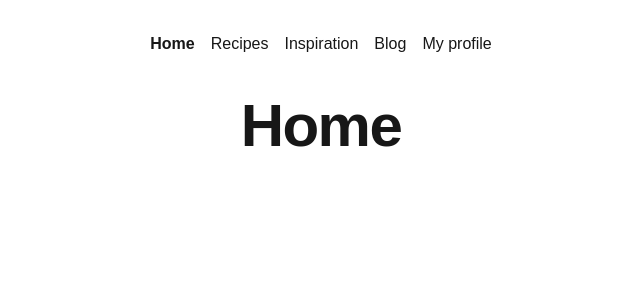
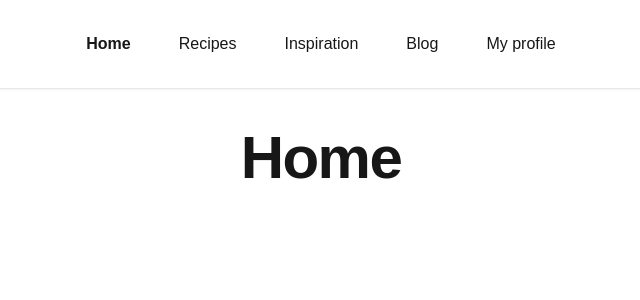
Before and after one commit to mmajic03/HCI, a Next.js app: page / in a window 1280 px wide. Shown: the top 300 px of the page, without its empty margins (319-959 px from the left). Built offline with nearby package versions, Linux system fonts and the light colour scheme.

Commit message:
add header

```diff
--- a/app/components/navigation.tsx
+++ b/app/components/navigation.tsx
@@ -50,10 +50,19 @@ function processPage(page: Page, index: number, pathname: string) {
 }
 
 export function Navigation() {
-    const pathname = usePathname();
+  const pathname = usePathname();
+
   return (
-    <ul className="flex justify-center space-x-4 mt-8">
-      {pages.map((page, index) => processPage(page, index, pathname))}
-    </ul>
+    <header className="bg-white shadow w-full py-8">
+      <nav className="max-w-7xl mx-auto">
+        <ul className="flex justify-center space-x-12">
+          {pages.map((page, index) => (
+            <li key={index}>
+              {processPage(page, index, pathname)}
+            </li>
+          ))}
+        </ul>
+      </nav>
+    </header>
   );
 }
--- a/app/layout.tsx
+++ b/app/layout.tsx
@@ -17,8 +17,8 @@ const geistMono = localFont({
 
 export const metadata: Metadata = {
   title: {
-    template: "%s | coolcook.",
-    default: "coolcook.",
+    template: "%s | CoolCook",
+    default: "CoolCook",
   },
   description: "CoolCook",
 };
```
